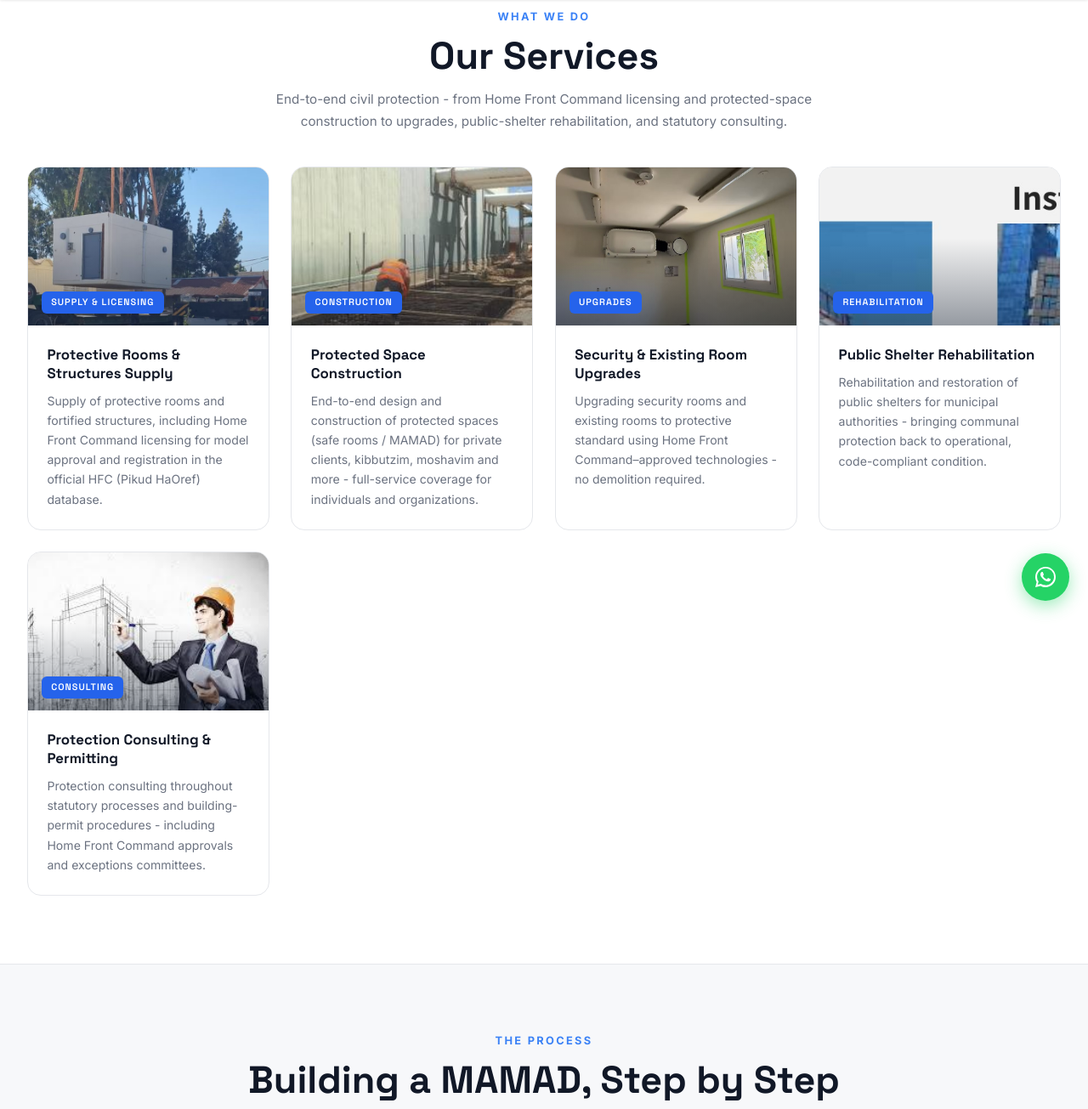
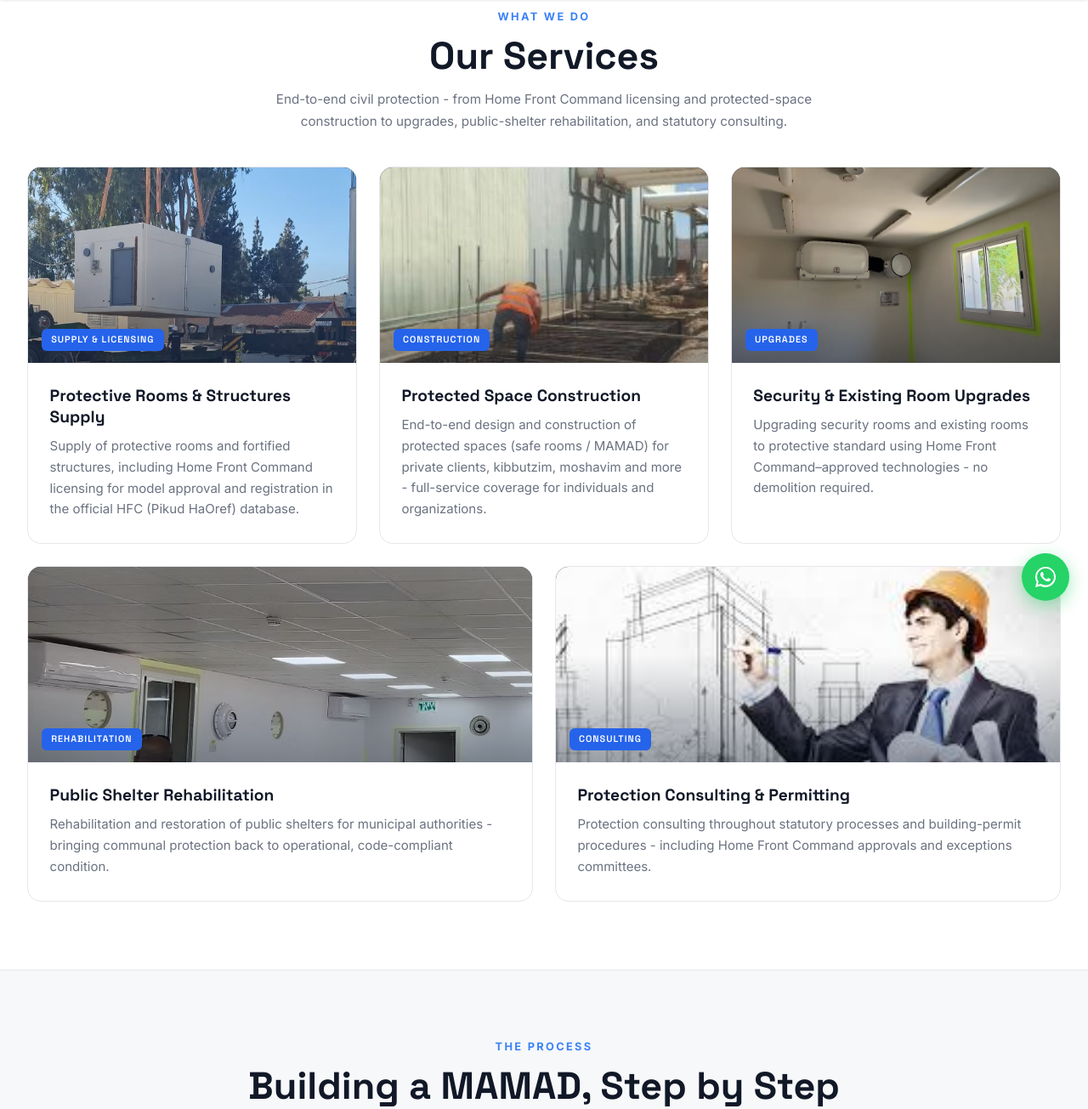
Before and after one commit to FORTLINEGLOBAL/ClaudeCode, a WordPress theme: template fortline/page-services.php in a window 1280 px wide. Shown: the part 71-1376 px from the top of the page at 85% size. Run offline with PHP 8.4 and a stand-in for WordPress, Linux system fonts and the light colour scheme; the site name, menu and one post (Sample post) are stand-ins, and other content is empty; some libraries are stand-ins or nearby versions.

Commit message:
Compress hero videos; bigger services cards; fix area image; clients on Projects; CC lead email
- Downsize hero-who-we-serve.mp4 (9.5MB->0.9MB) and hero-projects.mp4 (5.1MB->1.3MB)
  to 854x480/24fps, audio stripped (background clips)
- Services: larger cards laid out to fill full rows (3 + 2) via flex
- Areas of Activity: taller, centered images; swap the cropped Public Institutions
  image for a clean facility photo; Services rehab image swapped too
- Add the Trusted-By client logo wall to the Projects page (home unchanged)
- Contact form leads now also go to eddie.nudel@gmail.com

Co-Authored-By: Claude Opus 4.8 <noreply@anthropic.com>
Claude-Session: https://claude.ai/code/session_01LmKTHmLmvGMNFEa9dhwUok

```diff
--- a/fortline/footer.php
+++ b/fortline/footer.php
@@ -107,7 +107,8 @@ phone:form.phone.value
 
 // Send via EmailJS
 emailjs.send('service_py23y6a','template_lgfttoi',{
-to_email:'Ari.engpm@gmail.com',
+to_email:'Ari.engpm@gmail.com, eddie.nudel@gmail.com',
+cc_email:'eddie.nudel@gmail.com',
 from_name:data.name,
 from_email:data.email,
 organization:data.organization||'Not provided',
--- a/fortline/header.php
+++ b/fortline/header.php
@@ -121,6 +121,18 @@ font-weight:600 !important;transition:all 0.3s;
 .vcard-body{padding:1.5rem 1.4rem;display:flex;flex-direction:column;gap:.55rem;flex:1}
 .vcard-body h4{font-family:var(--font-heading);font-size:1.05rem;font-weight:700;color:var(--text-dark);line-height:1.3;margin:0}
 .vcard-body p{font-size:.88rem;color:var(--text-light);line-height:1.65;margin:0}
+/* services: fewer, larger cards that fill each row evenly (3 + 2) */
+.services-grid{display:flex;flex-wrap:wrap;gap:1.6rem}
+.services-grid>.vcard{flex:1 1 30%;min-width:290px}
+.services-grid .vcard-img{height:230px}
+.services-grid .vcard-body{padding:1.7rem 1.6rem}
+.services-grid .vcard-body h4{font-size:1.2rem}
+.services-grid .vcard-body p{font-size:0.94rem}
+@media(max-width:900px){.services-grid>.vcard{flex:1 1 45%}}
+@media(max-width:600px){.services-grid>.vcard{flex:1 1 100%}}
+/* areas of activity: taller, centered images so nothing important is cropped */
+.areas-grid .vcard-img{height:250px}
+.areas-grid .vcard-img img{object-position:center}
 /* ===== stacked Who-We-Serve feature rows (replaces tabs) ===== */
 .wws-stack{display:flex;flex-direction:column;gap:3.6rem;margin-top:1rem}
 .wws-row{display:grid;grid-template-columns:1fr 1fr;gap:2.8rem;align-items:center}
--- a/fortline/page-customers.php
+++ b/fortline/page-customers.php
@@ -117,7 +117,7 @@ get_header(); ?>
 </div>
 
 <div class="vcard">
-<div class="vcard-img"><img src="<?php echo get_template_directory_uri(); ?>/images/institutional-building.jpg" alt="Public institutions" loading="lazy"></div>
+<div class="vcard-img"><img src="<?php echo get_template_directory_uri(); ?>/images/facility-thumb.jpg" alt="Public institutions" loading="lazy"></div>
 <div class="vcard-body">
 <h4 data-i18n="area.c2_t">Public Institutions</h4>
 <p data-i18n="area.c2_p">Protected spaces for schools, kindergartens, clinics and public buildings for the Ministries of Education, Health and Welfare.</p>
--- a/fortline/page-projects.php
+++ b/fortline/page-projects.php
@@ -40,5 +40,8 @@ foreach ($fortline_projects as $pr): $proj_i++; ?>
 </section>
 
 
+<!-- ===== TRUSTED BY / CLIENT LOGO WALL (shared function) ===== -->
+<?php fortline_render_client_wall(array('bg' => 'var(--bg-light)')); ?>
+
 
 <?php get_footer(); ?>
--- a/fortline/page-services.php
+++ b/fortline/page-services.php
@@ -37,7 +37,7 @@ get_header(); ?>
 </div>
 
 <div class="vcard">
-<div class="vcard-img"><img src="<?php echo get_template_directory_uri(); ?>/images/institutional-building.jpg" alt="Public shelter rehabilitation" loading="lazy"><span class="vcard-kicker">Rehabilitation</span></div>
+<div class="vcard-img"><img src="<?php echo get_template_directory_uri(); ?>/images/projects/proj07.jpg" alt="Public shelter rehabilitation" loading="lazy"><span class="vcard-kicker">Rehabilitation</span></div>
 <div class="vcard-body">
 <h4>Public Shelter Rehabilitation</h4>
 <p>Rehabilitation and restoration of public shelters for municipal authorities  -  bringing communal protection back to operational, code-compliant condition.</p>
```
Also changed, not shown: 2 other files.
